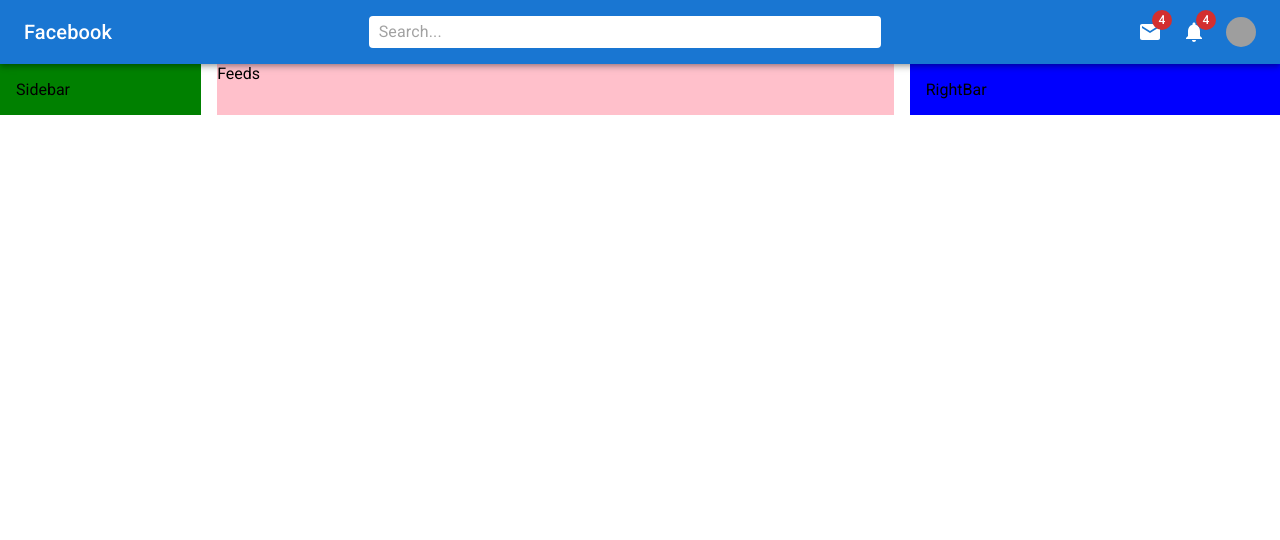
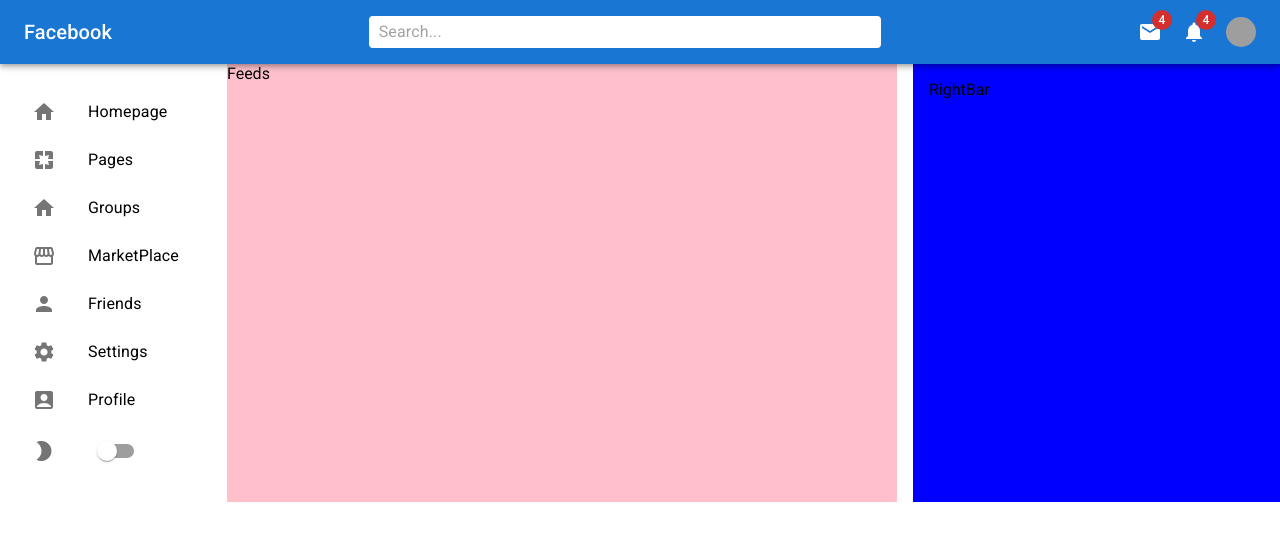
Before and after one commit to clevrmick/Mui-facebook-clone, a React (Create React App) app: page / in a window 1280 px wide. Shown: the top 540 px of the page. Built offline with nearby package versions, Linux system fonts and the light colour scheme; grey boxes are pictures that could not be loaded.

Commit message:
Completed the sidebar design

```diff
--- a/src/components/Sidebar/Sidebar.jsx
+++ b/src/components/Sidebar/Sidebar.jsx
@@ -1,15 +1,92 @@
-import { Box } from '@mui/material';
+import {
+  AccountBox,
+  Home,
+  ModeNight,
+  Pages,
+  Person,
+  Settings,
+  Storefront,
+} from '@mui/icons-material';
+import {
+  Box,
+  List,
+  ListItem,
+  ListItemButton,
+  ListItemIcon,
+  ListItemText,
+  Switch,
+} from '@mui/material';
 import React from 'react';
 
 const Sidebar = () => {
   return (
-    <Box
-      bgcolor="green"
-      p={2}
-      flex={1}
-      sx={{ display: { xs: 'none', sm: 'block' } }}
-    >
-      Sidebar
+    <Box p={2} flex={1} sx={{ display: { xs: 'none', sm: 'block' } }}>
+      <List>
+        <ListItem disablePadding>
+          <ListItemButton component="a" href="#home">
+            <ListItemIcon>
+              <Home />
+            </ListItemIcon>
+            <ListItemText primary="Homepage" />
+          </ListItemButton>
+        </ListItem>
+        <ListItem disablePadding>
+          <ListItemButton component="a" href="#home">
+            <ListItemIcon>
+              <Pages />
+            </ListItemIcon>
+            <ListItemText primary="Pages" />
+          </ListItemButton>
+        </ListItem>
+        <ListItem disablePadding>
+          <ListItemButton component="a" href="#home">
+            <ListItemIcon>
+              <Home />
+            </ListItemIcon>
+            <ListItemText primary="Groups" />
+          </ListItemButton>
+        </ListItem>
+        <ListItem disablePadding>
+          <ListItemButton component="a" href="#home">
+            <ListItemIcon>
+              <Storefront />
+            </ListItemIcon>
+            <ListItemText primary="MarketPlace" />
+          </ListItemButton>
+        </ListItem>
+        <ListItem disablePadding>
+          <ListItemButton component="a" href="#home">
+            <ListItemIcon>
+              <Person />
+            </ListItemIcon>
+            <ListItemText primary="Friends" />
+          </ListItemButton>
+        </ListItem>
+        <ListItem disablePadding>
+          <ListItemButton component="a" href="#settings">
+            <ListItemIcon>
+              <Settings />
+            </ListItemIcon>
+            <ListItemText primary="Settings" />
+          </ListItemButton>
+        </ListItem>
+        <ListItem disablePadding>
+          <ListItemButton component="a" href="#profile">
+            <ListItemIcon>
+              <AccountBox />
+            </ListItemIcon>
+            <ListItemText primary="Profile" />
+          </ListItemButton>
+        </ListItem>
+        <ListItem disablePadding>
+          <ListItemButton component="a" href="#simple-list">
+            <ListItemIcon>
+              <ModeNight />
+            </ListItemIcon>
+            <Switch />
+          </ListItemButton>
+        </ListItem>
+      </List>
     </Box>
   );
 };
```
